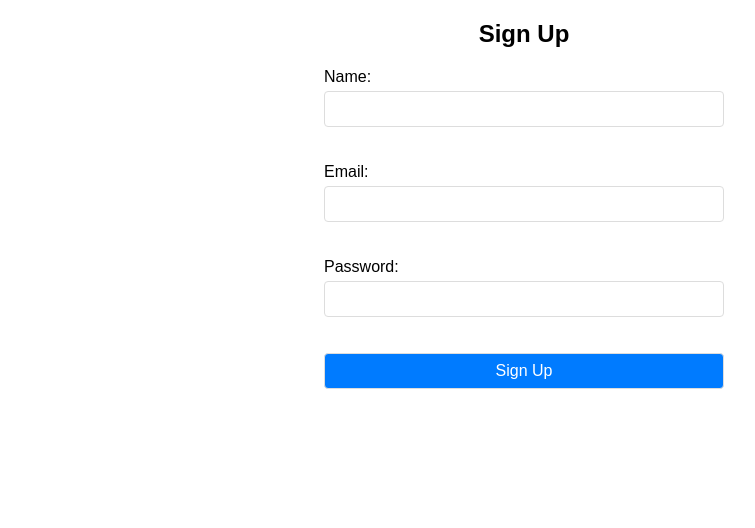
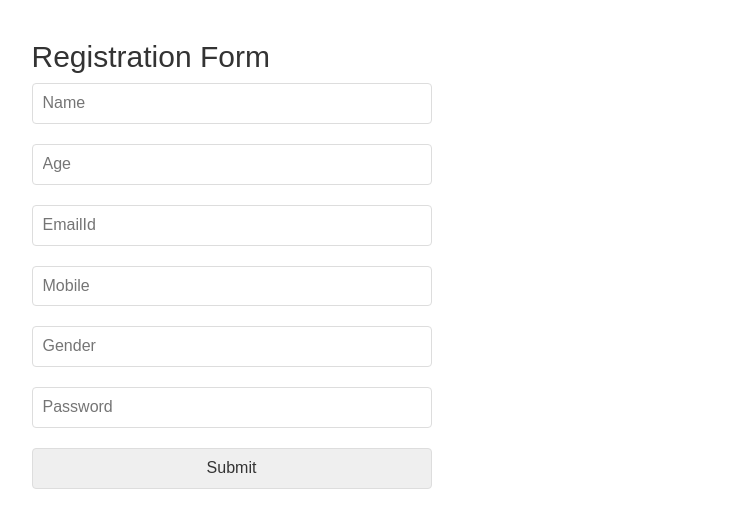
Before and after one commit to Lahari2022/Registration-Form, a plain HTML site: page index.html in a window 1280 px wide. Shown: the whole page, without its empty margins (116-871 px from the left). Drawn offline with nearby package versions, Linux system fonts and the light colour scheme.

Commit message:
Update index.html

```diff
--- a/index.html
+++ b/index.html
@@ -1,18 +1,40 @@
-<html>
+<!DOCTYPE html>
+<html lang="en">
 <head>
+    <meta charset="UTF-8">
+    <meta name="viewport" content="width=device-width, initial-scale=1.0">
     <title>Registration Form</title>
-    <link rel="stylesheet" href="style.css">
+    <link rel="stylesheet" href="https://maxcdn.bootstrapcdn.com/bootstrap/3.3.7/css/bootstrap.min.css" integrity="sha384-BVYiiSIFeK1dGmJRAkycuHAHRg32OmUcww7on3RYdg4Va+PmSTsz/K68vbdEjh4u" crossorigin="anonymous">
+    <link rel="stylesheet" type="text/css" href="style.css">
 </head>
 <body>
-    <h1>Sign Up</h1>
-    <form action="/signup" method="post">
-        <label for="name">Name:</label>
-        <input type="text" id="name" name="name"><br><br>
-        <label for="email">Email:</label>
-        <input type="email" id="email" name="email"><br><br>
-        <label for="password">Password:</label>
-        <input type="password" id="password" name="password"><br><br>
-        <button type="submit">Sign Up</button>
-    </form>
+    <div class="container">
+        <div class="row">
+            <div class="col-mod-3">
+
+            </div>
+            <div class="col-md-6 main">
+                <form action="/sign_up" method="POST">
+                    <h2> Registration Form</h2>
+                    <input type="text" class="box" id="name" name="name" placeholder="Name" required/>
+                    <br>
+                    <input type="text" class="box" id="age" name="age" placeholder="Age" required/>
+                    <br>
+                    <input type="text" class="box" id="email" name="email" placeholder="EmailId" required/>
+                    <br>
+                    <input type="text" class="box" id="phno" name="phno" placeholder="Mobile" required/>
+                    <br>
+                    <input type="text" class="box" id="gender" name="gender" placeholder="Gender" required/>
+                    <br>
+                    <input type="text" class="box" id="password" name="password" placeholder="Password" required/>
+                    <br>
+                    <input type="submit" value="Submit" id="submit" />
+
+                    </form>
+                </form>
+            </div>
+        </div>
+    </div>
+
 </body>
 </html>
```
